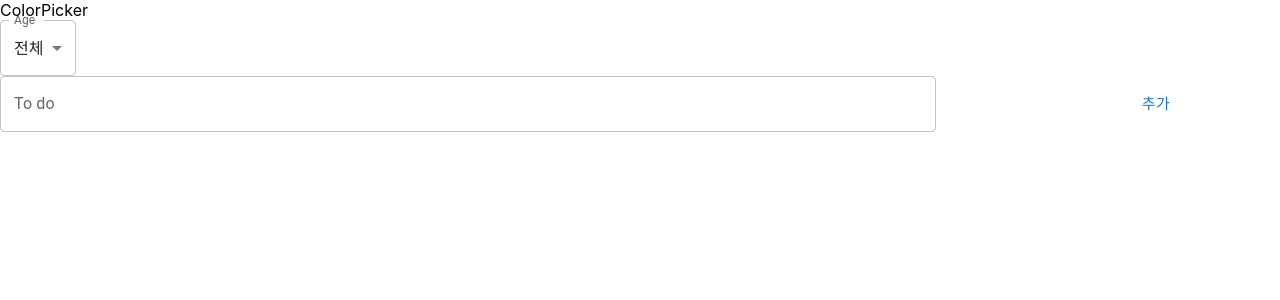
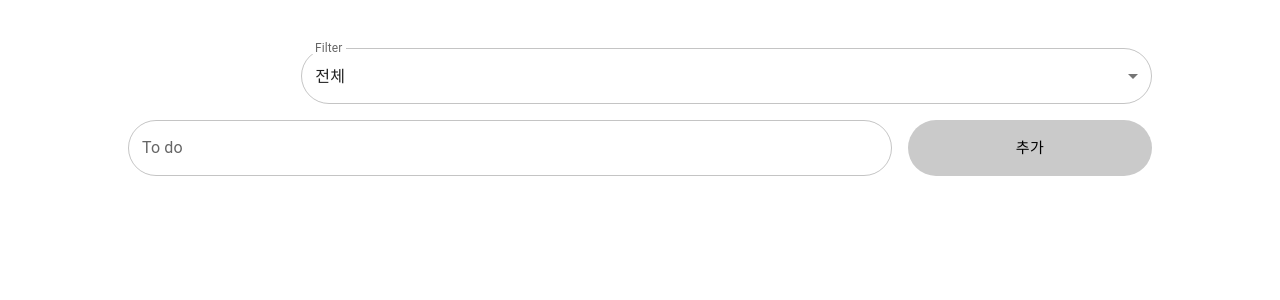
Before and after one commit to gusrb3164/react-todo-subject, a React (Create React App) app: page / in a window 1280 px wide. Shown: the top 300 px of the page. Built offline with nearby package versions, Linux system fonts and the light colour scheme.

Commit message:
feat: colorPicker 구현

```diff
--- a/package.json
+++ b/package.json
@@ -41,5 +41,8 @@
       "last 1 firefox version",
       "last 1 safari version"
     ]
+  },
+  "devDependencies": {
+    "@types/react-color": "^3.0.6"
   }
 }
--- a/src/App.tsx
+++ b/src/App.tsx
@@ -66,7 +66,7 @@ function App() {
   };
 
   return (
-    <main className="App">
+    <main className="App" style={{ backgroundColor: color }}>
       <Header
         filter={filter}
         color={color}
--- a/src/components/Header/ColorPicker.tsx
+++ b/src/components/Header/ColorPicker.tsx
@@ -1,7 +1,45 @@
-import React from "react";
+import { Button, IconButton } from "@mui/material";
+import React, { useState } from "react";
+import { AiOutlineBgColors } from "react-icons/ai";
+import { SketchPicker } from "react-color";
 
-const ColorPicker = () => {
-  return <div>ColorPicker</div>;
+import "../../styles/Header.css";
+
+type ColorPickerProps = {
+  color: string;
+  handleChangeColor: (color: string) => void;
+};
+
+const ColorPicker = ({ color, handleChangeColor }: ColorPickerProps) => {
+  const [displayColorPicker, setDisplayColorPicker] = useState<Boolean>(false);
+
+  const handleClickDisplayButton = () => {
+    setDisplayColorPicker(!displayColorPicker);
+  };
+
+  const handleClose = () => {
+    setDisplayColorPicker(false);
+  };
+
+  return (
+    <>
+      <Button
+        sx={{ color: color, backgroundColor: "white" }}
+        id="colorPickerButton"
+        size="large"
+        onClick={() => handleClickDisplayButton()}
+      >
+        <AiOutlineBgColors />
+      </Button>
+      {displayColorPicker && (
+        <SketchPicker
+          className="colorPicker"
+          color={color}
+          onChange={(color) => handleChangeColor(color.hex)}
+        />
+      )}
+    </>
+  );
 };
 
 export default ColorPicker;
--- a/src/components/Header/Filter.tsx
+++ b/src/components/Header/Filter.tsx
@@ -1,5 +1,7 @@
 import { FormControl, InputLabel, MenuItem, Select } from "@mui/material";
 import React from "react";
+
+import "../../styles/Header.css";
 
 type FilterProps = {
   filter: "total" | "completed" | "uncompleted";
@@ -31,11 +33,11 @@ const Filter = ({ filter, handleChangeFilter }: FilterProps) => {
   };
 
   return (
-    <FormControl>
-      <InputLabel id="filter-select-label">Age</InputLabel>
+    <FormControl className="filterSelectForm">
+      <InputLabel id="filter-select-label">Filter</InputLabel>
       <Select
         labelId="filter-select-label"
-        id="filter-select"
+        id="filterSelect"
         value={filter}
         label="filter"
         onChange={(e) => onChangeFilter(e)}
--- a/src/components/Header/index.tsx
+++ b/src/components/Header/index.tsx
@@ -1,3 +1,4 @@
+import { Grid } from "@mui/material";
 import React from "react";
 import ColorPicker from "./ColorPicker";
 import Filter from "./Filter";
@@ -9,12 +10,21 @@ type HeaderProps = {
   handleChangeColor: (color: string) => void;
 };
 
-const Header = ({ filter, handleChangeFilter }: HeaderProps) => {
+const Header = ({
+  filter,
+  color,
+  handleChangeFilter,
+  handleChangeColor,
+}: HeaderProps) => {
   return (
-    <>
-      <ColorPicker />
-      <Filter filter={filter} handleChangeFilter={handleChangeFilter} />
-    </>
+    <Grid container spacing={2} className="headerWrapper">
+      <Grid item xs={2}>
+        <ColorPicker color={color} handleChangeColor={handleChangeColor} />
+      </Grid>
+      <Grid item xs={10}>
+        <Filter filter={filter} handleChangeFilter={handleChangeFilter} />
+      </Grid>
+    </Grid>
   );
 };
 
--- a/src/components/TodoAdder.tsx
+++ b/src/components/TodoAdder.tsx
@@ -15,7 +15,7 @@ const TodoAdder = ({ onCreate }: TodoAdderProps) => {
   };
 
   return (
-    <Grid container spacing={12}>
+    <Grid container spacing={2} className="todoAdderWrapper">
       <Grid item xs={9}>
         <TextField
           className="TodoInput"
@@ -28,7 +28,7 @@ const TodoAdder = ({ onCreate }: TodoAdderProps) => {
       </Grid>
       <Grid item xs={3}>
         <Button
-          className="TodoAddButton"
+          id="TodoAddButton"
           size="large"
           onClick={() => onCreate(todoText)}
         >
--- a/src/index.css
+++ b/src/index.css
@@ -1,7 +1,8 @@
 body {
   margin: 0;
-  font-family: -apple-system, BlinkMacSystemFont, 'Segoe UI', 'Roboto', 'Oxygen', 'Ubuntu', 'Cantarell', 'Fira Sans',
-    'Droid Sans', 'Helvetica Neue', sans-serif;
+  font-family: -apple-system, BlinkMacSystemFont, "Segoe UI", "Roboto", "Oxygen",
+    "Ubuntu", "Cantarell", "Fira Sans", "Droid Sans", "Helvetica Neue",
+    sans-serif;
   -webkit-font-smoothing: antialiased;
   -moz-osx-font-smoothing: grayscale;
 }
@@ -18,10 +19,18 @@ li {
 }
 
 code {
-  font-family: source-code-pro, Menlo, Monaco, Consolas, 'Courier New', monospace;
+  font-family: source-code-pro, Menlo, Monaco, Consolas, "Courier New",
+    monospace;
 }
 
 button {
   all: unset;
   cursor: pointer;
 }
+
+.App {
+  height: 100vh;
+  max-width: 80vw;
+  margin: auto;
+  padding: 3rem;
+}
--- /dev/null
+++ b/src/styles/Header.css
@@ -0,0 +1,27 @@
+.headerWrapper {
+  margin-bottom: 1rem;
+}
+
+.colorPicker {
+  position: absolute;
+  z-index: 5;
+}
+
+#colorPickerButton {
+  width: 100%;
+  height: 100%;
+  border-radius: 3rem;
+  font-size: 1.5rem;
+  background-color: white;
+}
+
+#filterSelect {
+  background-color: white;
+  border-radius: 3rem;
+}
+.filterSelectForm {
+  width: 100%;
+}
+.filterSelectForm div {
+  border-radius: 3rem;
+}
--- a/src/styles/TodoAdder.css
+++ b/src/styles/TodoAdder.css
@@ -1,8 +1,22 @@
 .TodoInput {
   width: 100%;
+  border-radius: 3rem;
+  background-color: white;
 }
 
-.TodoAddButton {
+.TodoInput div {
+  width: 100%;
+  border-radius: 3rem;
+}
+
+#TodoAddButton {
   width: 100%;
   height: 100%;
+  background-color: rgb(202, 202, 202);
+  color: black;
+  border-radius: 3rem;
 }
+
+.todoAdderWrapper {
+  margin-bottom: 1rem;
+}
--- a/src/styles/TodoList.css
+++ b/src/styles/TodoList.css
@@ -6,14 +6,15 @@
 
   max-width: 100%;
   padding: 0.5rem 2rem;
-  margin: 1rem;
+  margin-bottom: 1rem;
 
   border: 1px solid rgba(131, 131, 131, 0.4);
   border-radius: 2rem;
   box-shadow: 0.2rem 0.2rem 0.2rem rgba(131, 131, 131, 0.4);
 
-  word-wrap: normal;
+  background-color: white;
 }
+
 .todoItem .MuiFormControlLabel-root {
   width: 70%;
 }
```
Also changed, not shown: 1 other file (tests, documents, lock files or other folders).
